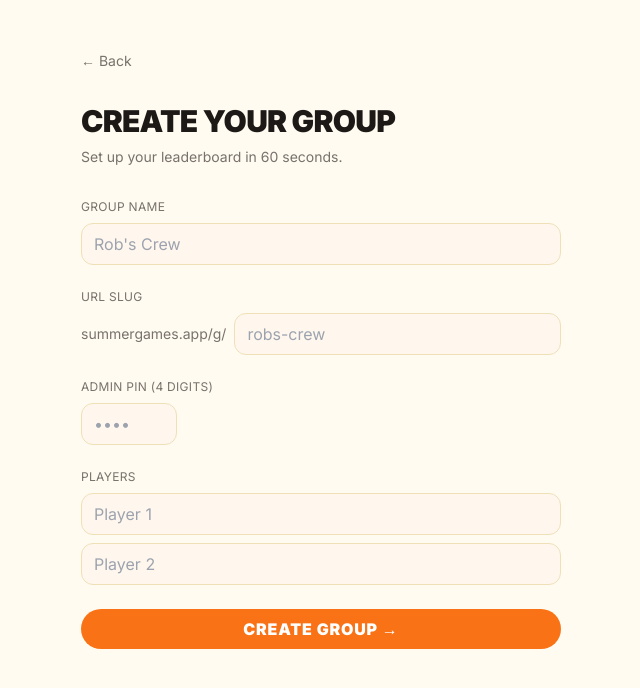
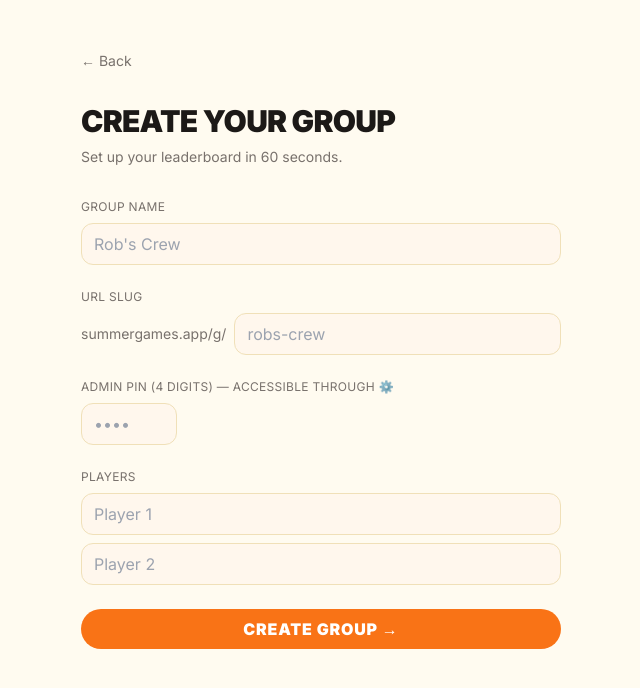
Before and after one commit to gileshayhurst/summer-games, a Next.js app: page /create in a window 1280 px wide. Shown: the top 688 px of the page, without its empty margins (319-959 px from the left). Built offline with nearby package versions, Linux system fonts and the light colour scheme.

Commit message:
feat: clarify admin PIN label with settings icon reference

```diff
--- a/app/create/page.tsx
+++ b/app/create/page.tsx
@@ -74,7 +74,7 @@ export default function CreatePage() {
             </div>
           </div>
           <div>
-            <label className="text-xs text-muted uppercase tracking-wide block mb-2">Admin PIN (4 digits)</label>
+            <label className="text-xs text-muted uppercase tracking-wide block mb-2">Admin PIN (4 digits) — accessible through ⚙️</label>
             <input
               type="password" value={pin} onChange={e => setPin(e.target.value.replace(/\D/g, '').slice(0, 4))}
               placeholder="••••"
```
